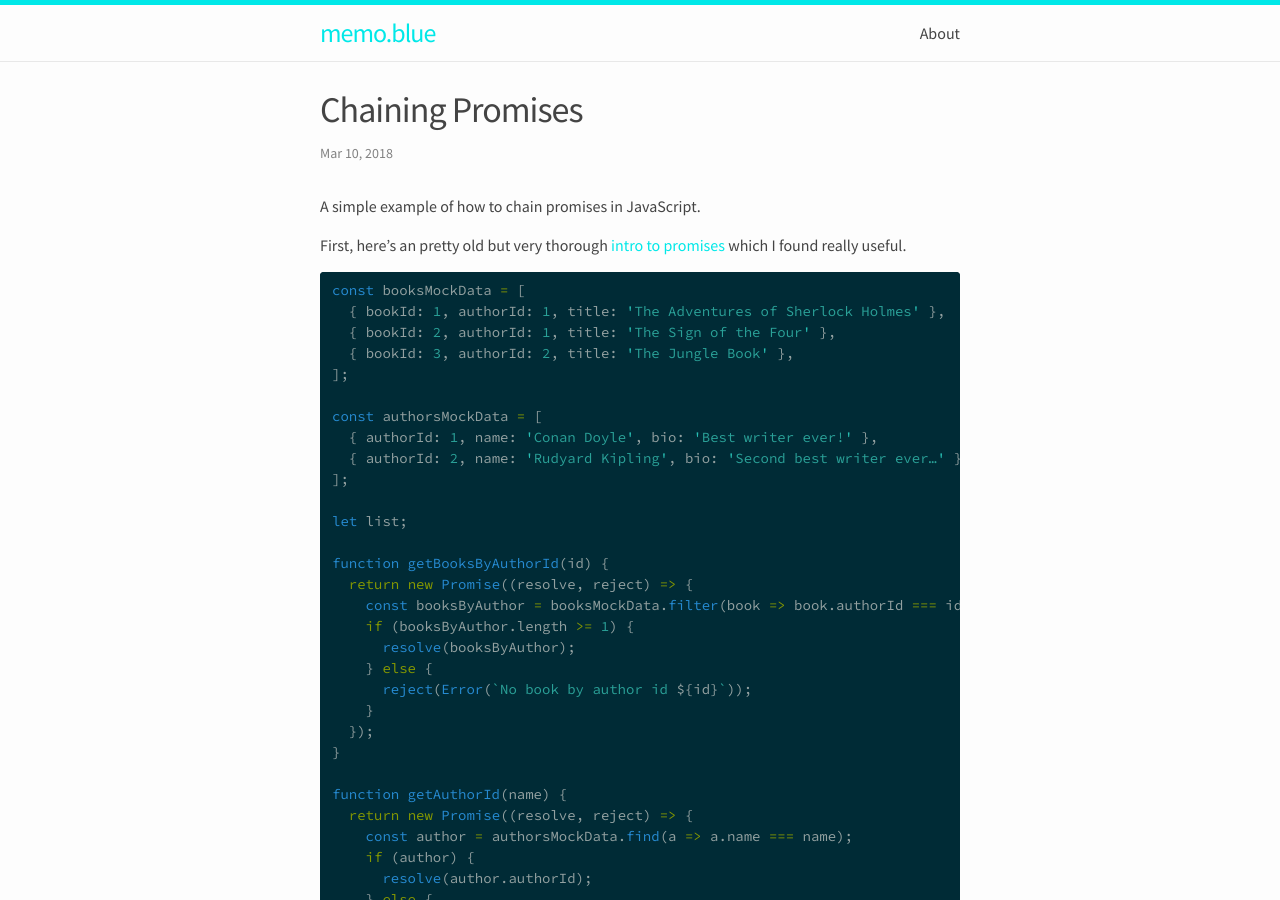
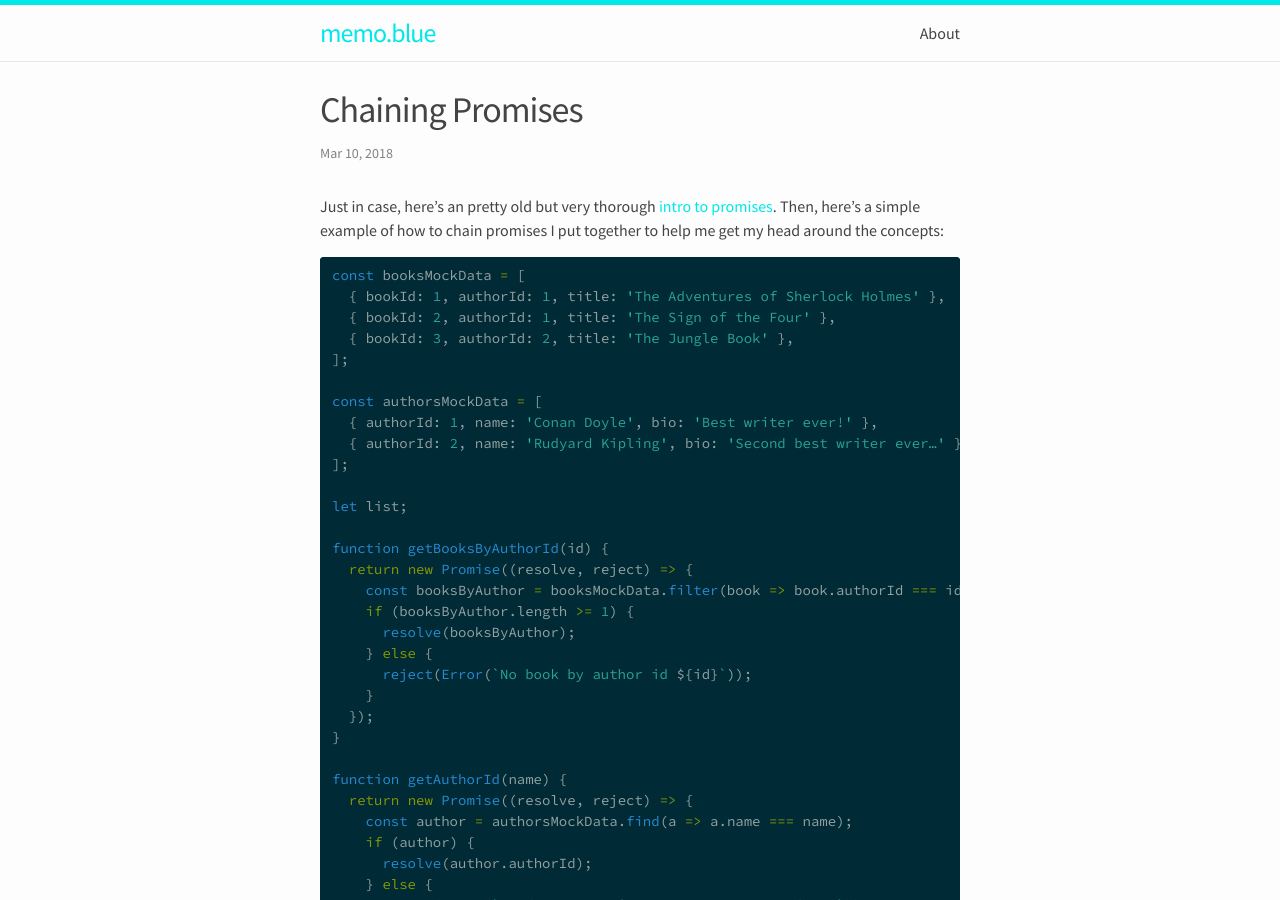
Before and after one commit to memoblue/memoblue.github.io, a Jekyll site: the page built from _posts/2018-03-10-chaining-promises.md, in a window 1280 px wide and 900 px high. Built offline with Jekyll 4.4.1, drawn with Linux system fonts in a browser that asks for light colours.

Commit message:
rewording

````diff
--- a/_posts/2018-03-10-chaining-promises.md
+++ b/_posts/2018-03-10-chaining-promises.md
@@ -5,9 +5,7 @@ date:   2018-03-10 09:12:15 -08:00
 tags: ['Coding','JavaScript']
 ---
 
-A simple example of how to chain promises in JavaScript.
-
-First, here's an pretty old but very thorough [intro to promises][promises] which I found really useful.
+Just in case, here's an pretty old but very thorough [intro to promises][promises]. Then, here's a simple example of how to chain promises I put together to help me get my head around the concepts:
 
 ```js
 const booksMockData = [
````
